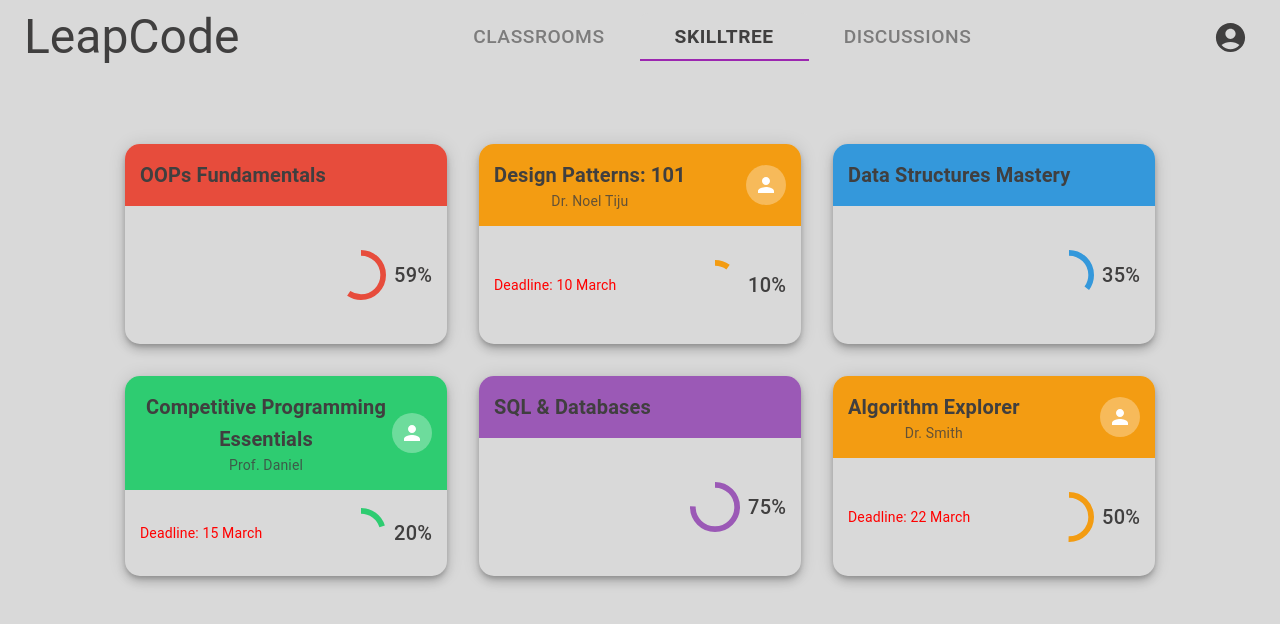
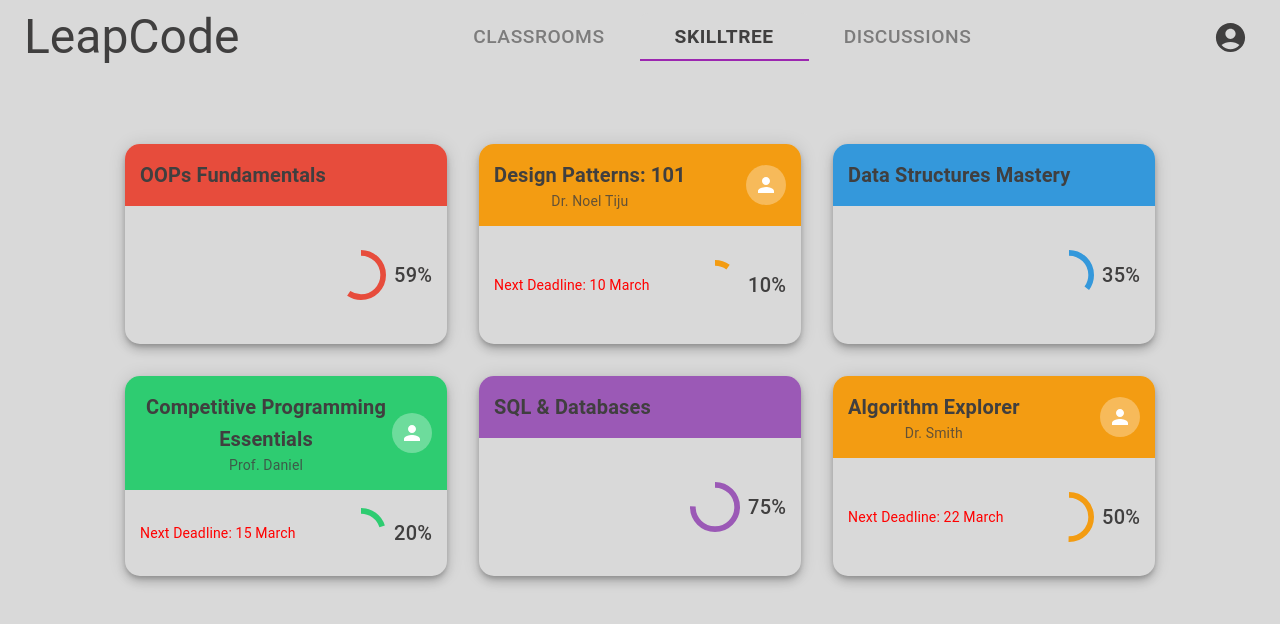
Before and after one commit to aturtle4/LeapCode, a React (Create React App) app in the folder frontend/: page /home in a window 1280 px wide. Both pictures are taken after a click on the tab "SKILLTREE". Shown: the top 624 px of the page. Built offline with nearby package versions, Linux system fonts and the light colour scheme.

Commit message:
style : updated the rounding and spacing for the tiles in ClassroomHome and SkillTreeHome

```diff
--- a/frontend/src/Components/Classrooms/ClassroomTile.jsx
+++ b/frontend/src/Components/Classrooms/ClassroomTile.jsx
@@ -16,7 +16,7 @@ function ClassroomTile({ darkMode, title, teacher, bgColor, classroomID }) {
     <Card
       sx={{
         width: 300,
-        borderRadius: 2,
+        borderRadius: 5,
         overflow: "hidden",
         backgroundColor: darkMode ? "#333" : "#fff",
         boxShadow: 3,
@@ -31,7 +31,7 @@ function ClassroomTile({ darkMode, title, teacher, bgColor, classroomID }) {
         {/* Top Section */}
         <Box
           sx={{
-            height: 100,
+            height: 80,
             backgroundColor: bgColor || "#e67e22",
             color: "white",
             display: "flex",
@@ -52,7 +52,7 @@ function ClassroomTile({ darkMode, title, teacher, bgColor, classroomID }) {
         {/* Bottom Section */}
         <Box
           sx={{
-            height: 120,
+            height: 100,
             backgroundColor: darkMode ? "#424242" : "#f0f0f0",
           }}
         />
--- a/frontend/src/Components/SkillTree/SkillTreeHome.jsx
+++ b/frontend/src/Components/SkillTree/SkillTreeHome.jsx
@@ -35,7 +35,7 @@ function SkillTreeHome({ darkMode }) {
                 height: "200px",
                 transition: "transform 0.2s ease-in-out",
                 "&:hover": {
-                  transform: "scale(1.03)",
+                  transform: "scale(1.02)",
                 },
               }}
             >
@@ -81,7 +81,7 @@ function SkillTreeHome({ darkMode }) {
                 {/* Next Deadline (only for private trees) */}
                 {tree.nextDeadline ? (
                   <Typography variant="body2" color="red">
-                    Deadline: {tree.nextDeadline}
+                    Next Deadline: {tree.nextDeadline}
                   </Typography>
                 ) : (
                   <Box sx={{ width: "50px" }} /> // Empty space for alignment
```
